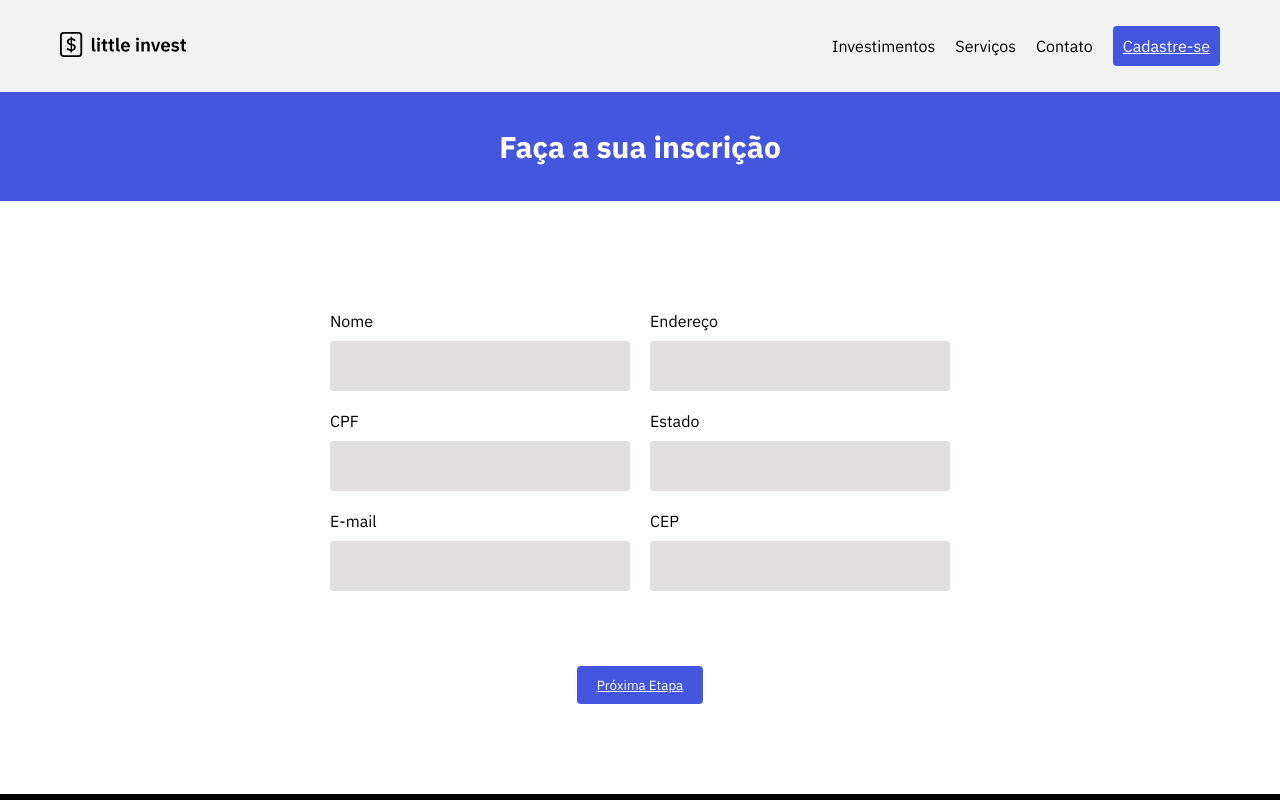
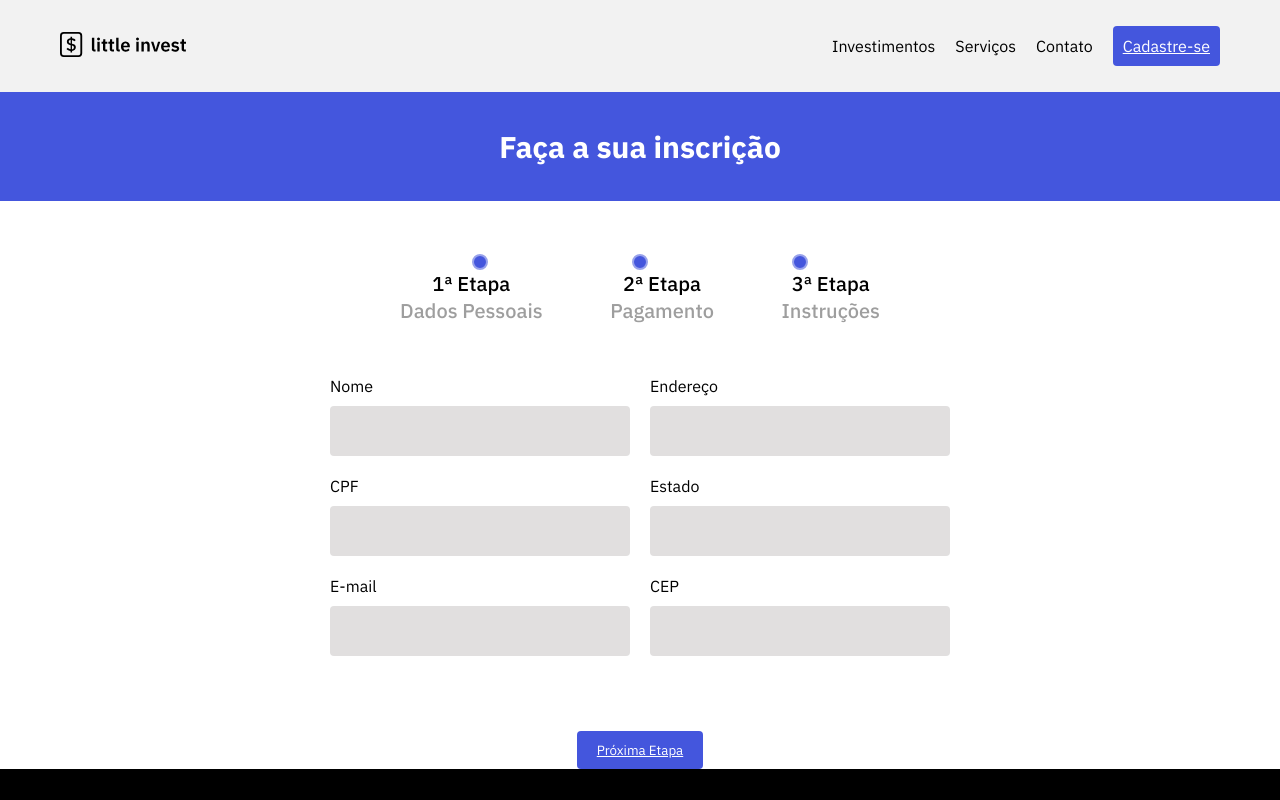
Before and after one commit to MarjorieSantos/LittleInvest, a React (Create React App) app in the folder littleinvest/: page /cadastro in a window 1280 px wide. Shown: the top 800 px of the page. Built offline with nearby package versions, Linux system fonts and the light colour scheme.

Commit message:
colocando circle nos espaços

```diff
--- /dev/null
+++ b/littleinvest/src/components/phases-circle/phases-circle.css
@@ -0,0 +1,13 @@
+.circles-phases {
+    display: flex;
+    justify-content: space-around;
+    align-items: center;
+}
+
+.circle {
+    width: 16px;
+    height: 16px;
+    border-radius: 100%;
+    border: 2px solid #98A2EB;
+    background: #4456DD;
+}
--- /dev/null
+++ b/littleinvest/src/components/phases-circle/phases-circle.js
@@ -0,0 +1,14 @@
+import React from "react"
+import "./phases-circle.css"
+
+const PhasesCircle = () => {
+  return (
+    <div className="circles-phases">
+      <div className="circle"></div>
+      <div className="circle"></div>
+      <div className="circle"></div>
+    </div>
+  )
+}
+
+export default PhasesCircle
--- a/littleinvest/src/components/phases/phases.css
+++ b/littleinvest/src/components/phases/phases.css
@@ -1,6 +1,13 @@
+.total-phases{
+    display: flex;
+    flex-direction: column;
+    padding: 53px 400px 32px;
+    justify-content: space-between;
+}
+
 .phases-div {
     display: flex;
-    justify-content: center;
+    justify-content: space-between;
     align-items: center;
 }
 
@@ -8,6 +15,7 @@
     display: flex;
     flex-direction: column;
     align-items: center;
+    font-weight: 500;
 }
 
 .phases span:nth-child(1) {
--- a/littleinvest/src/components/phases/phases.js
+++ b/littleinvest/src/components/phases/phases.js
@@ -1,8 +1,11 @@
 import React from "react"
+import PhasesCircle from '../phases-circle/phases-circle'
 import "./phases.css"
 
 const Phases = () => {
   return (
+    <div className="total-phases">
+      <PhasesCircle />
       <div className="phases-div">
         <div className="phases">
           <span>1ª Etapa</span>
@@ -17,6 +20,7 @@ const Phases = () => {
           <span>Instruções</span>
         </div>
       </div>
+    </div>
   )
 }
 
--- a/littleinvest/src/pages/cadastro1/cadastro.css
+++ b/littleinvest/src/pages/cadastro1/cadastro.css
@@ -5,7 +5,6 @@
     flex-direction: column;
     margin: 0 auto;
     max-width: 300px;
-    padding: 90px 0px;
 }
 
 .form {
--- a/littleinvest/src/pages/cadastro1/cadastro.js
+++ b/littleinvest/src/pages/cadastro1/cadastro.js
@@ -4,7 +4,8 @@ import Header from '../../components/header/header'
 import { Link } from 'react-router-dom';
 import Input from '../../components/input/input'
 import Button from '../../components/button/button'
-import TableAccount from '../../components//your-account/your-account'
+import TableAccount from '../../components/your-account/your-account'
+import Phases from '../../components/phases/phases'
 import Footer from '../../components/footer/footer'
 
 const Cadastro = () => {
@@ -12,6 +13,7 @@ const Cadastro = () => {
     <div>
       <Header />
       <TableAccount />
+      <Phases />
       <section className="form-account">
         <form className="form">
           <div className="space-form">
```
Lines whose indentation alone changed are shown as unchanged.
